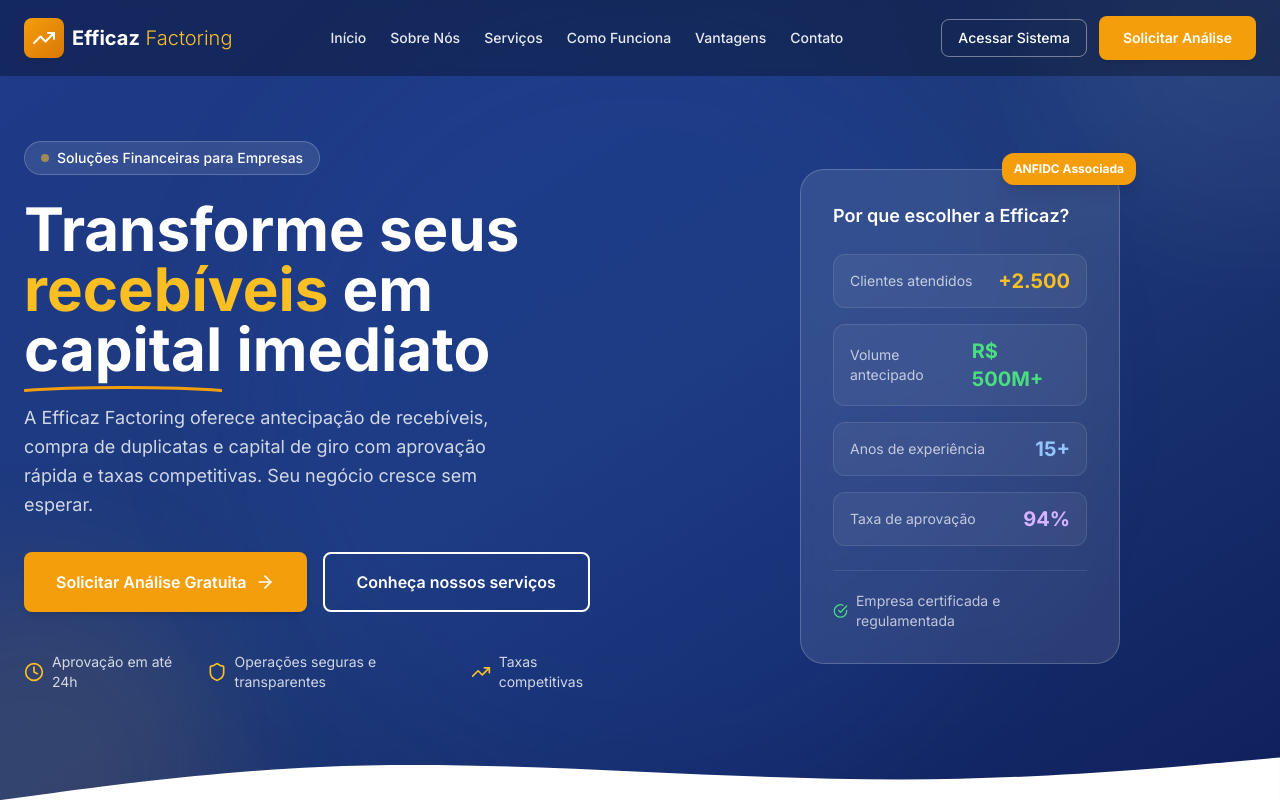
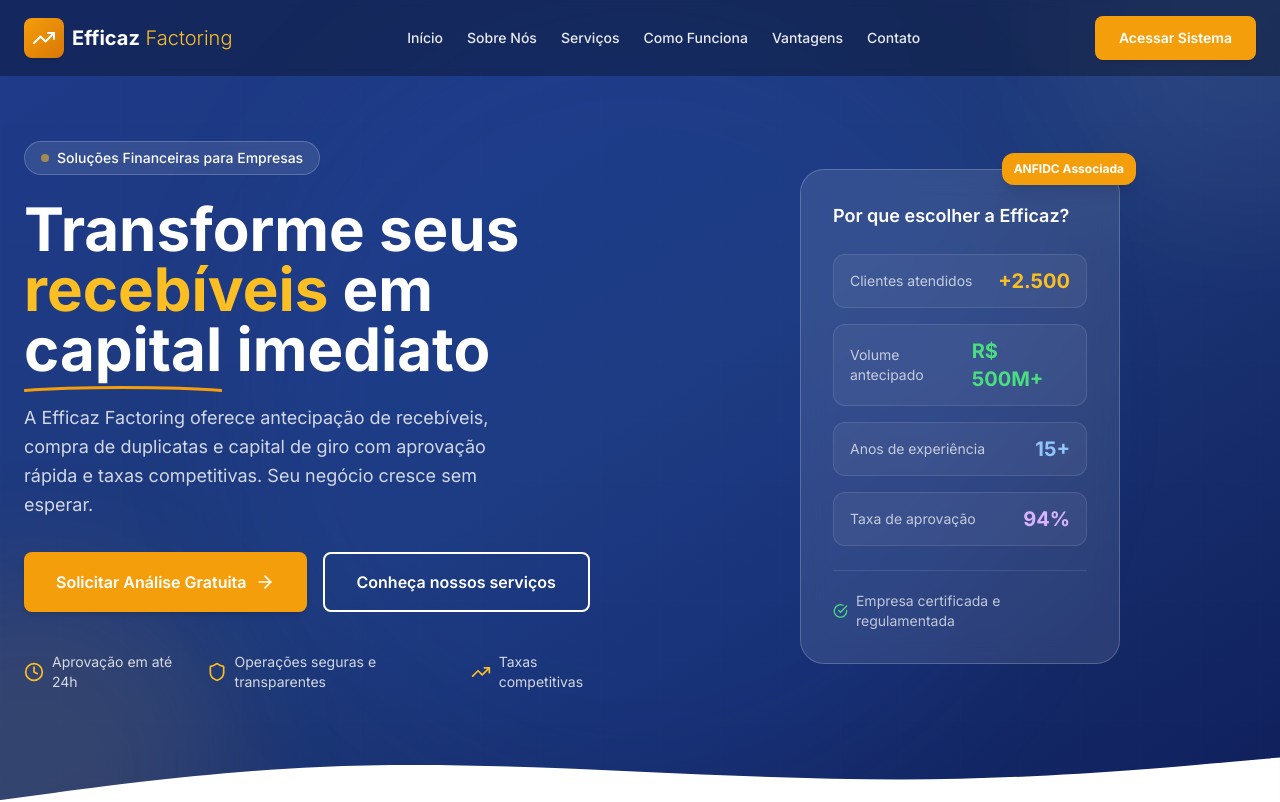
Before and after one commit to Viniciusoluap/Efficaz-Factoring, a Next.js app: page / in a window 1280 px wide. Shown: the top 802 px of the page. Built offline with nearby package versions, Linux system fonts and the light colour scheme.

Commit message:
Header: substitui Solicitar Análise por Acessar Sistema com destaque
Remove botão 'Solicitar Análise' do desktop e menu mobile.
'Acessar Sistema' agora aparece uma única vez em ambos,
com o mesmo estilo btn-primary destacado.

https://claude.ai/code/session_018qgThv2F2MjHoRRsSUPTYa

```diff
--- a/src/components/Header.tsx
+++ b/src/components/Header.tsx
@@ -92,27 +92,10 @@ export default function Header() {
             ))}
           </nav>
 
-          {/* CTA Buttons */}
-          <div className="hidden lg:flex items-center gap-3">
-            <a
-              href="/login"
-              className={`text-sm font-medium px-4 py-2 rounded-lg border transition-colors ${
-                isScrolled
-                  ? 'border-gray-300 text-gray-700 hover:bg-gray-100'
-                  : 'border-white/40 text-white hover:bg-white/10'
-              }`}
-            >
+          {/* CTA */}
+          <div className="hidden lg:flex items-center">
+            <a href="/login" className="btn-primary text-sm">
               Acessar Sistema
-            </a>
-            <a
-              href="#contato"
-              onClick={(e) => {
-                e.preventDefault();
-                handleNavClick('#contato');
-              }}
-              className="btn-primary text-sm"
-            >
-              Solicitar Análise
             </a>
           </div>
 
@@ -151,25 +134,8 @@ export default function Header() {
                   {link.label}
                 </a>
               ))}
-              <a
-                href="/login"
-                className={`px-3 py-2 rounded-lg text-sm font-medium transition-colors ${
-                  isScrolled
-                    ? 'text-gray-700 hover:bg-gray-100'
-                    : 'text-white hover:bg-white/10'
-                }`}
-              >
+              <a href="/login" className="btn-primary text-sm mt-2">
                 Acessar Sistema
-              </a>
-              <a
-                href="#contato"
-                onClick={(e) => {
-                  e.preventDefault();
-                  handleNavClick('#contato');
-                }}
-                className="btn-primary text-sm mt-2"
-              >
-                Solicitar Análise
               </a>
             </nav>
           </div>
```
